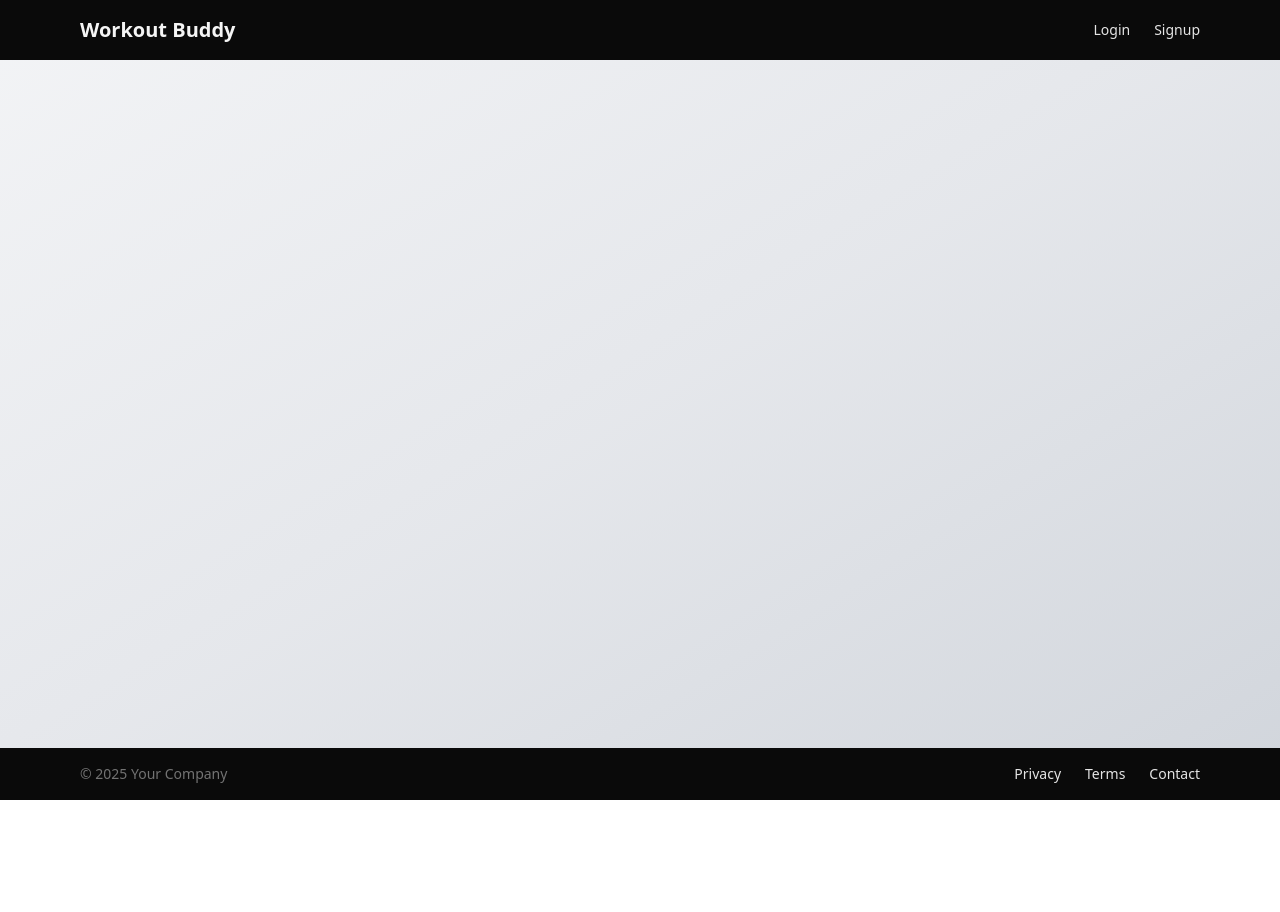
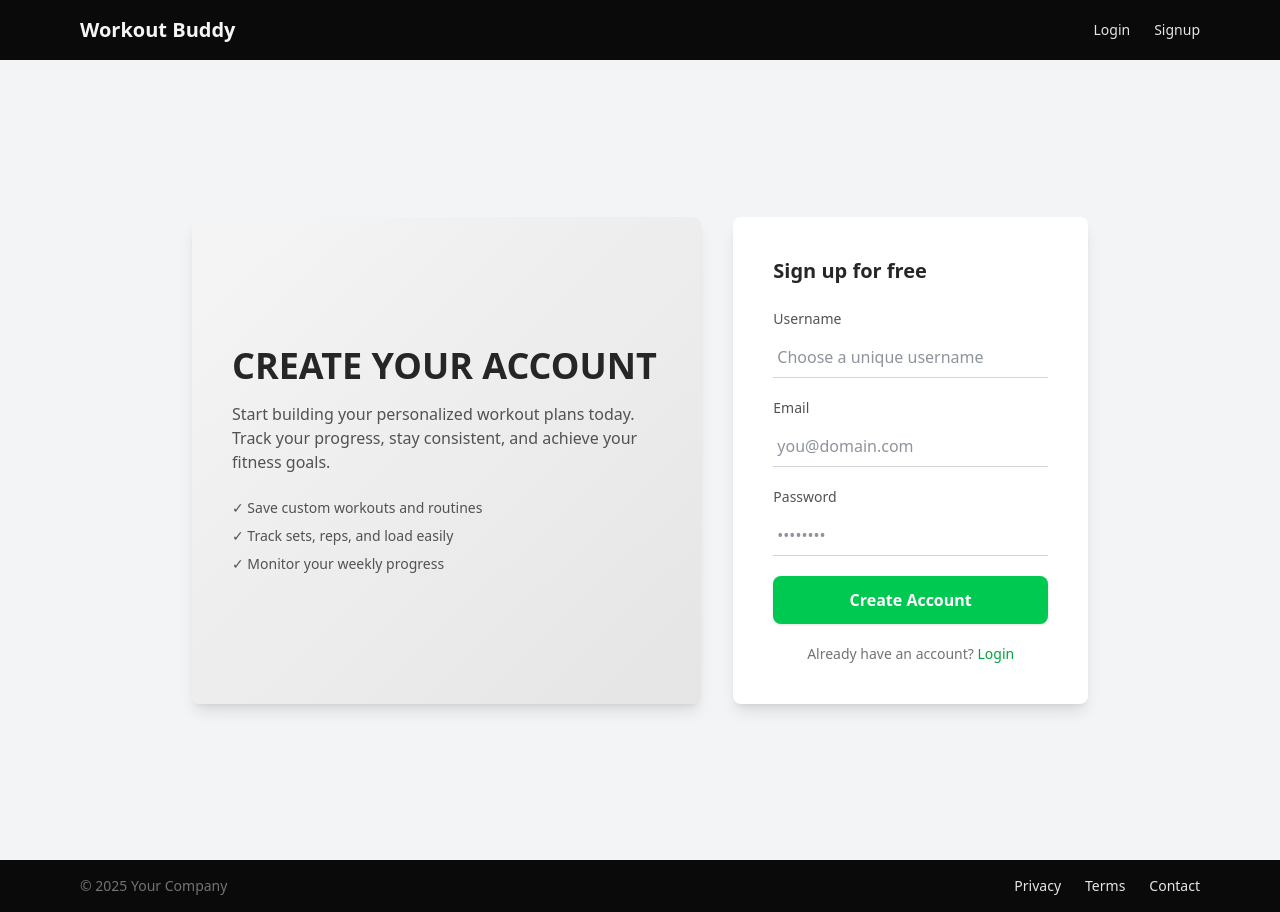
Before and after one commit to DayveZZ/CRUD_MERN-Proejct, a React (Vite) app in the folder client/: page /signup in a window 1280 px wide. Before the commit the page ends 800 px from the top, so only its background shows below. Built offline with nearby package versions, Linux system fonts and the light colour scheme.

Commit message:
login, signup ui

```diff
--- a/client/src/App.jsx
+++ b/client/src/App.jsx
@@ -3,6 +3,8 @@ import { BrowserRouter as Router, Route, Routes } from "react-router-dom";
 import Home from "./pages/Home/Home.jsx";
 import Navbar from "./components/Navbar/Navbar.jsx";
 import Footer from "./components/Footer/Footer.jsx";
+import Login from "./pages/Login/Login.jsx";
+import Signup from "./pages/Signup/Signup.jsx";
 
 const App = () => {
   return (
@@ -12,6 +14,8 @@ const App = () => {
         <main className="grow">
           <Routes>
             <Route path="/" element={<Home />} />
+            <Route path="/login" element={<Login />} />
+            <Route path="/signup" element={<Signup />} />
           </Routes>
         </main>
         <Footer />
--- a/client/src/components/Navbar/Navbar.jsx
+++ b/client/src/components/Navbar/Navbar.jsx
@@ -1,4 +1,6 @@
 import React from "react";
+import Login from "../../pages/Login/Login";
+import Signup from "../../pages/Signup/Signup";
 
 const Navbar = () => {
   return (
@@ -8,10 +10,10 @@ const Navbar = () => {
           <h1 className="text-xl font-bold text-neutral-100">Workout Buddy</h1>
           <div className="flex space-x-6">
             <button className="hover:text-neutral-50 transition-colors cursor-pointer">
-              Login
+              <a href="">Login</a>
             </button>
             <button className="hover:text-neutral-50 transition-colors cursor-pointer">
-              Signup
+              <a href="">Signup</a>
             </button>
           </div>
         </div>
--- /dev/null
+++ b/client/src/pages/Login/Login.jsx
@@ -0,0 +1,96 @@
+import React from "react";
+
+const Login = () => {
+  return (
+    <div className="min-h-screen bg-gray-100 flex items-center justify-center py-12 px-4">
+      <div className="w-full max-w-4xl grid grid-cols-12 gap-8 items-stretch">
+        {/* Left panel */}
+        <aside className="col-span-12 md:col-span-7 bg-gradient-to-br from-neutral-100 to-neutral-200 rounded-lg shadow-lg p-10 flex flex-col justify-center">
+          <h1 className="text-3xl md:text-4xl font-extrabold text-neutral-800 mb-4">
+            YOUR WORKOUT PLANS
+          </h1>
+          <p className="text-neutral-600 mb-6">
+            Keep track of your exercises, reps and loads. Build consistency,
+            track progress, and crush your goals.
+          </p>
+          <ul className="text-sm text-neutral-600 space-y-2">
+            <li>✓ Create & save custom workouts</li>
+            <li>✓ Track sets, reps and load</li>
+            <li>✓ Responsive & mobile friendly</li>
+          </ul>
+        </aside>
+
+        {/* Right panel (Login form) */}
+        <main className="col-span-12 md:col-span-5 bg-white rounded-lg shadow-lg p-10 flex flex-col justify-center">
+          <h2 className="text-xl font-semibold text-neutral-800 mb-6">
+            Sign in to your account
+          </h2>
+
+          <form className="space-y-5" onSubmit={(e) => e.preventDefault()}>
+            <div>
+              <label
+                htmlFor="identifier"
+                className="block text-sm font-medium text-neutral-600"
+              >
+                Username or Email
+              </label>
+              <input
+                id="identifier"
+                name="identifier"
+                required
+                type="text"
+                placeholder="Enter your username or email"
+                className="mt-2 block w-full border-b border-neutral-300 px-1 py-2 bg-transparent outline-none focus:border-green-400 transition-colors"
+              />
+            </div>
+
+            <div>
+              <label
+                htmlFor="password"
+                className="block text-sm font-medium text-neutral-600"
+              >
+                Password
+              </label>
+              <input
+                id="password"
+                name="password"
+                required
+                type="password"
+                placeholder="••••••••"
+                className="mt-2 block w-full border-b border-neutral-300 px-1 py-2 bg-transparent outline-none focus:border-green-400 transition-colors"
+              />
+            </div>
+
+            {/* <div className="flex items-center justify-between text-sm">
+              <label className="inline-flex items-center gap-2 text-neutral-600">
+                <input type="checkbox" className="h-4 w-4 rounded border-neutral-300" />
+                Remember me
+              </label>
+              <a href="#" className="text-green-600 hover:underline">
+                Forgot password?
+              </a>
+            </div> */}
+
+            <button
+              type="submit"
+              className="w-full bg-green-500 hover:bg-green-600 text-white font-semibold py-3 rounded-lg shadow transition-colors"
+            >
+              Login
+            </button>
+
+            <div className="text-center text-sm text-neutral-500">
+              Don’t have an account?{" "}
+              <a
+                href="signup"
+                className="text-green-600 font-medium hover:underline"
+              >
+                Sign up
+              </a>
+            </div>
+          </form>
+        </main>
+      </div>
+    </div>
+  );
+};
+export default Login;
--- /dev/null
+++ b/client/src/pages/Signup/Signup.jsx
@@ -0,0 +1,121 @@
+import React from "react";
+
+const Signup = () => {
+  return (
+    <div className="min-h-screen bg-gray-100 flex items-center justify-center py-12 px-4">
+      <div className="w-full max-w-4xl grid grid-cols-12 gap-8 items-stretch">
+        {/* Left panel */}
+        <aside className="col-span-12 md:col-span-7 bg-gradient-to-br from-neutral-100 to-neutral-200 rounded-lg shadow-lg p-10 flex flex-col justify-center">
+          <h1 className="text-3xl md:text-4xl font-extrabold text-neutral-800 mb-4">
+            CREATE YOUR ACCOUNT
+          </h1>
+          <p className="text-neutral-600 mb-6">
+            Start building your personalized workout plans today. Track your
+            progress, stay consistent, and achieve your fitness goals.
+          </p>
+          <ul className="text-sm text-neutral-600 space-y-2">
+            <li>✓ Save custom workouts and routines</li>
+            <li>✓ Track sets, reps, and load easily</li>
+            <li>✓ Monitor your weekly progress</li>
+          </ul>
+        </aside>
+
+        {/* Right panel (Signup form) */}
+        <main className="col-span-12 md:col-span-5 bg-white rounded-lg shadow-lg p-10 flex flex-col justify-center">
+          <h2 className="text-xl font-semibold text-neutral-800 mb-6">
+            Sign up for free
+          </h2>
+
+          <form className="space-y-5" onSubmit={(e) => e.preventDefault()}>
+            <div>
+              <label
+                htmlFor="username"
+                className="block text-sm font-medium text-neutral-600"
+              >
+                Username
+              </label>
+              <input
+                id="username"
+                name="username"
+                required
+                type="text"
+                placeholder="Choose a unique username"
+                className="mt-2 block w-full border-b border-neutral-300 px-1 py-2 bg-transparent outline-none focus:border-green-400 transition-colors"
+              />
+            </div>
+
+            <div>
+              <label
+                htmlFor="email"
+                className="block text-sm font-medium text-neutral-600"
+              >
+                Email
+              </label>
+              <input
+                id="email"
+                name="email"
+                required
+                type="email"
+                placeholder="you@domain.com"
+                className="mt-2 block w-full border-b border-neutral-300 px-1 py-2 bg-transparent outline-none focus:border-green-400 transition-colors"
+              />
+            </div>
+
+            <div>
+              <label
+                htmlFor="password"
+                className="block text-sm font-medium text-neutral-600"
+              >
+                Password
+              </label>
+              <input
+                id="password"
+                name="password"
+                required
+                type="password"
+                placeholder="••••••••"
+                className="mt-2 block w-full border-b border-neutral-300 px-1 py-2 bg-transparent outline-none focus:border-green-400 transition-colors"
+              />
+            </div>
+
+            {/* <div>
+              <label
+                htmlFor="confirmPassword"
+                className="block text-sm font-medium text-neutral-600"
+              >
+                Confirm Password
+              </label>
+              <input
+                id="confirmPassword"
+                name="confirmPassword"
+                required
+                type="password"
+                placeholder="••••••••"
+                className="mt-2 block w-full border-b border-neutral-300 px-1 py-2 bg-transparent outline-none focus:border-green-400 transition-colors"
+              />
+            </div> */}
+
+            <button
+              type="submit"
+              className="w-full bg-green-500 hover:bg-green-600 text-white font-semibold py-3 rounded-lg shadow transition-colors"
+            >
+              Create Account
+            </button>
+
+            <div className="text-center text-sm text-neutral-500">
+              Already have an account?{" "}
+              <a
+                href="login"
+                className="text-green-600 font-medium hover:underline"
+              >
+                Login
+              </a>
+            </div>
+          </form>
+        </main>
+      </div>
+    </div>
+  );
+};
+
+export default Signup;
```
